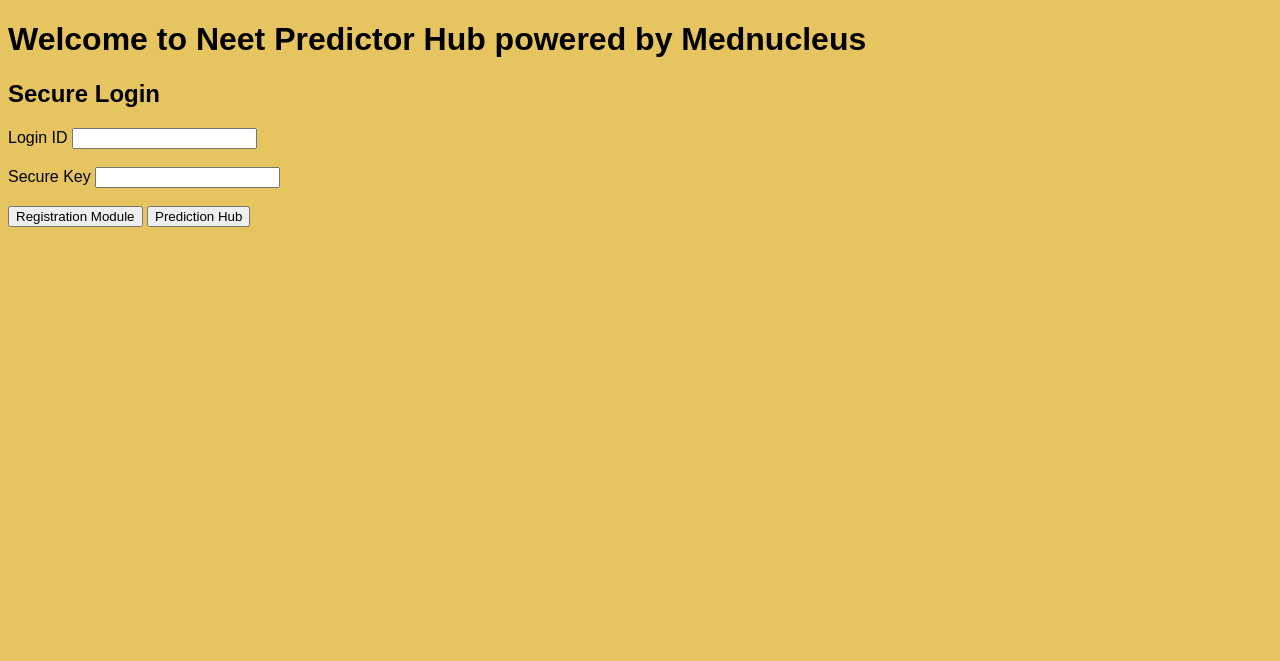
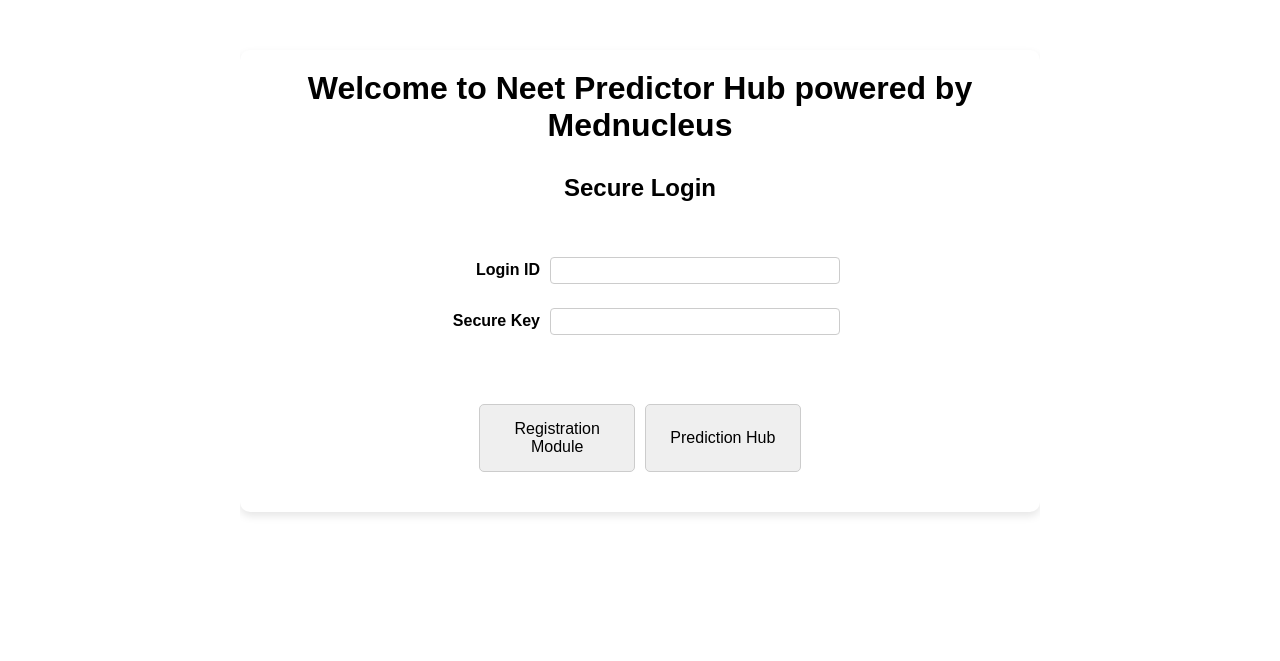
Before and after one commit to hare2698/Mednucleus-neet-predictor, a Flask app: page /login in a window 1280 px wide. Shown: the top 661 px of the page. Run offline with Flask 3, Linux system fonts and the light colour scheme.

Commit message:
Kavi VSC Local
CSS Changes

```diff
--- a/static/style.css
+++ b/static/style.css
@@ -1,16 +1,34 @@
-body
-{
-	background-color: #e6c45f;
-	text-align: justify;
+html,body {
+    text-align: justify;
     font-family: sans-serif;
-    color:black;
+    color:  black;
+    height: auto;
+    margin: 0;
+    display: flex;
+    justify-content: center;
+    align-items: center;
+    overflow-x: hidden;
+    padding-bottom: 50px; /* Adds 50px of space at the bottom */
+}
+* {
+    margin: 0;
+    padding: 0;
+    box-sizing: border-box;
+}
+
+.centered-content {
+    text-align: center;
 
 }
-.container
-{
+
+.container {
     display: flex;
     align-items: center;
+    text-align: center;
+    justify-content: center;
+    align-items: center;
 }
+/*hare*/
 .document {
     border: 1px solid #0b0b0b;
     padding: 10px;
@@ -20,10 +38,12 @@
     margin-right: 5%; /* Add spacing between documents */
     box-sizing: border-box;
 }
+
 .table-container {
     margin-bottom: 20px; /* Space between tables */
 }
 
+/* Table styles */
 table {
     border-collapse: collapse;
     width: 100%;
@@ -49,36 +69,267 @@
     font-weight: bold; /* Optional: style the number */
 }
 
-.dropdown {
-    position: relative;
-    display: inline-block;
+.button-group {
+    display: flex;
+    gap: 10px; /* Adds space between the buttons */
+}
+
+button.student-registration {
+    background-color: blue;
+    color: white;
+    border: none;
+    border-radius: 4px;
+    padding: 10px 20px;
+    cursor: pointer;
+}
+
+button.student-registration:hover {
+    background-color: darkblue;
+}
+
+button.neet-predictor {
+    background-color: blue;
+    color: white;
+    border: none;
+    border-radius: 4px;
+    padding: 10px 20px;
+    cursor: pointer;
+}
+
+button.neet-predictor:hover {
+    background-color: darkblue;
+}
+
+.header {
+    text-align: center;
+    color: #4a90e2;
+    margin-top: 20px;
+}
+
+.subheader {
+    text-align: center;
+    color: #333;
+    margin-top: 10px;
+    font-size: 1.5em;
+}
+
+.college-list {
+    display: flex;
+    flex-wrap: wrap;
+    justify-content: center;
+    padding: 20px;
+}
+
+.college-item {
+    background-color: #fff;
+    border: 1px solid #ddd;
+    border-radius: 8px;
+    margin: 10px;
+    padding: 20px;
+    width: 300px;
+    box-shadow: 0 2px 4px rgba(0, 0, 0, 0.1);
+}
+
+.college-item h3 {
+    margin: 10px 0;
+    color: #333;
+}
+
+.college-item p {
+    margin: 5px 0;
+    color: #666;
+}
+
+.button-group {
+    text-align: center;
+    margin-top: 20px;
+}
+
+.btn {
+    padding: 10px 20px;
+    margin: 10px;
+    border-radius: 5px;
+    border: none;
+    cursor: pointer;
+    font-size: 1em;
+}
+
+.primary-btn {
+    background-color: #4a90e2;
+    color: #fff;
+}
+
+.secondary-btn {
+    background-color: #e94e77;
+    color: #fff;
+}
+
+.primary-btn:hover {
+    background-color: #357ab8;
+}
+
+.secondary-btn:hover {
+    background-color: #c03f64;
+}
+.form {
+    display: flex;
+    flex-direction: column;
+    align-items: center;
+    margin-bottom: 20px;
+}
+.links {
+    margin-bottom: 20px;
+    text-align: center;
+}
+
+.links a {
+    color: #007bff;
+    text-decoration: none;
+}
+
+.links a:hover {
+    text-decoration: underline;
+}
+
+.cards {
+    display: flex;
+    justify-content: space-around;
+    flex-wrap: wrap;
+    width: 80%;
+}
+
+.card {
+    background-color: white;
+    border: 1px solid #ccc;
+    border-radius: 10px;
+    padding: 15px;
+    margin: 10px;
+    width: 200px;
+    text-align: center;
+}
+.login {
+    background-color: white;
+    padding: 20px;
+    border-radius: 8px;
+    box-shadow: 0 2px 10px rgba(0, 0, 0, 0.1);
+    text-align: center;
+    max-width: 500px;
+    width: 100%;
+}
+/*kavi*/
+.stu-reg-container {
+    max-width: 800px;
+    margin: 50px auto;
+    padding: 20px;
+    background-color: #fff;
+    box-shadow: 0 4px 8px rgba(0, 0, 0, 0.1);
+    border-radius: 10px;
+  }
+  .student-operation {
+    display: flex;
+    flex-wrap: wrap;
+    gap: 15px;
+    margin-bottom: 20px;
+  }
+  .form-container {
+    display: flex;
+    flex-direction: column;
+    width: 400px;
+    margin: 50px auto;
   }
 
-  .dropdown-content {
-    display: none;
-    position: absolute;
-    background-color: #f1f1f1;
-    min-width: 400px;
-    overflow-y: auto;
-    max-height: 200px;
-    box-shadow: 0px 8px 16px 0px rgba(0,0,0,0.2);
-    z-index: 1;
+  .form-group {
+    display: flex;
+    align-items: center;
+    margin-bottom: 15px;
   }
 
-  .dropdown-content
-   label {
-    display: block;
-    padding: 12px 16px;
-
+  label {
+    width: 100px; /* Fixed width for all labels */
+    margin-right: 10px;
+    text-align: right;
+    font-weight:bold
   }
 
-  .dropdown:hover .dropdown-content {
-    display: block;
+  input {
+    flex: 1; /* Input fields will take up the remaining space */
+    padding: 5px;
+    border: 1px solid #ccc;
+    border-radius: 4px;
   }
 
-  /* Style for the selected items display */
-  .selected-items {
-    background-color: #ddd;
-    padding: 5px;
+  .button-grid {
+    display: grid;
+    grid-template-columns: repeat(2, 1fr);
+    gap: 20px;
+    margin-bottom: 20px;
+  }
+
+  button {
+    padding: 15px;
+    font-size: 16px;
+    border: 1px solid #ccc;
     border-radius: 5px;
+    cursor: pointer;
+    transition: background-color 0.3s ease, color 0.3s ease;
+    width: 100%; /* Ensure the button takes up full width of the grid cell */
   }
+  button:hover {
+    background-color: black; /* Hover effect background color */
+    color: white; /* Change text color on hover */
+}
+  .button-row {
+    display: flex;
+    justify-content: center;
+    gap: 10px; /* Adds spacing between buttons */
+  }
+  .welcome-button {
+    padding: 15px;
+    font-size: 16px;
+    border: 1px solid #ccc;
+    border-radius: 5px;
+    cursor: pointer;
+    transition: background-color 0.3s ease, color 0.3s ease;
+  }
+  .column-right {
+    padding: 20px;
+    width: 60%;
+    gap: 20px;
+}
+.column-left {
+    padding: 20px;
+    width: 40%;
+    gap: 20px;
+}
+.new-student {
+      display: flex;
+}
+.dropdown-content {
+    display: flex;
+    flex-wrap: wrap; /* Wrap items to create columns */
+    gap: 10px; /* Space between items */
+}
+
+.checkbox-group legend {
+    width: 30%; /* Each label takes up 30% of the width (3 columns) */
+    text-align: left; /* Ensure the text is aligned to the left */
+    display: flex; /* Use flex to align the checkbox and label */
+    align-items: center;
+    gap: 8px; /* Space between checkbox and label text */
+}
+.divider {
+    border: 0;
+    border-top: 2px solid #ccc;
+    margin: 20px 0; /* Space above and below the divider */
+}
+.read-only {
+    text-align: left; /* Align text to the left */
+    margin: 20px auto; /* Ensure the data is centered on the page but text is left-aligned */
+    max-width: 600px;
+    line-height: 1.8; /* Add space between the lines */
+    overflow: visible;
+  }
+  .spacer {
+    margin: 20px 0; /* Creates a 20px empty space */
+    margin-bottom: 30px;
+}
```
